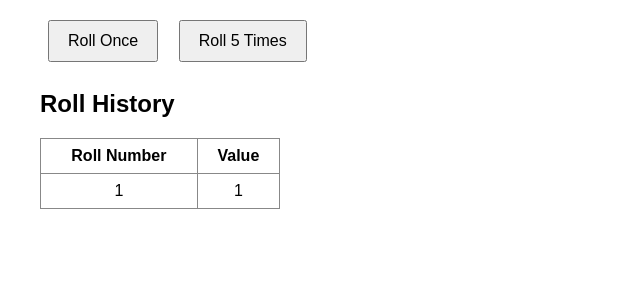
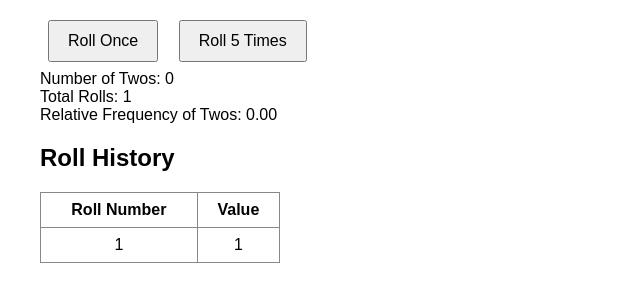
Before and after one commit to bber09/Dice-Simulator, a plain HTML site: page index.html in a window 1280 px wide. Both pictures are taken after a click on the button "Roll Once". Shown: the part 126-428 px from the top of the page, without its empty margins (0-640 px from the left). Drawn offline with Linux system fonts and the light colour scheme.

Commit message:
Add statistics for twos and total rolls

```diff
--- a/index.html
+++ b/index.html
@@ -10,6 +10,9 @@
     <div id="result">Roll Result: -</div>
     <button onclick="rollDice()">Roll Once</button>
     <button onclick="rollFiveTimes()">Roll 5 Times</button>
+    <div id="twoCount">Number of Twos: 0</div>
+    <div id="totalRolls">Total Rolls: 0</div>
+    <div id="frequency">Relative Frequency of Twos: 0</div>
     <h2>Roll History</h2>
     <table>
         <thead>
--- a/script.js
+++ b/script.js
@@ -1,10 +1,15 @@
 let rollHistory = [];
+let twoCount = 0;
 
 function rollDice() {
     const roll = Math.floor(Math.random() * 6) + 1;
     document.getElementById("result").innerText = `Roll Result: ${roll}`;
     rollHistory.push(roll);
+    if (roll === 2) {
+        twoCount++;
+    }
     updateHistoryTable();
+    updateStatistics();
 }
 
 function rollFiveTimes() {
@@ -12,9 +17,13 @@ function rollFiveTimes() {
     for (let i = 0; i < 5; i++) {
         lastRoll = Math.floor(Math.random() * 6) + 1;
         rollHistory.push(lastRoll);
+        if (lastRoll === 2) {
+            twoCount++;
+        }
     }
     document.getElementById("result").innerText = `Roll Result: ${lastRoll}`;
     updateHistoryTable();
+    updateStatistics();
 }
 
 function updateHistoryTable() {
@@ -26,3 +35,11 @@ function updateHistoryTable() {
         tbody.appendChild(row);
     });
 }
+
+function updateStatistics() {
+    const totalRolls = rollHistory.length;
+    const frequency = totalRolls === 0 ? 0 : (twoCount / totalRolls).toFixed(2);
+    document.getElementById("twoCount").innerText = `Number of Twos: ${twoCount}`;
+    document.getElementById("totalRolls").innerText = `Total Rolls: ${totalRolls}`;
+    document.getElementById("frequency").innerText = `Relative Frequency of Twos: ${frequency}`;
+}
```
